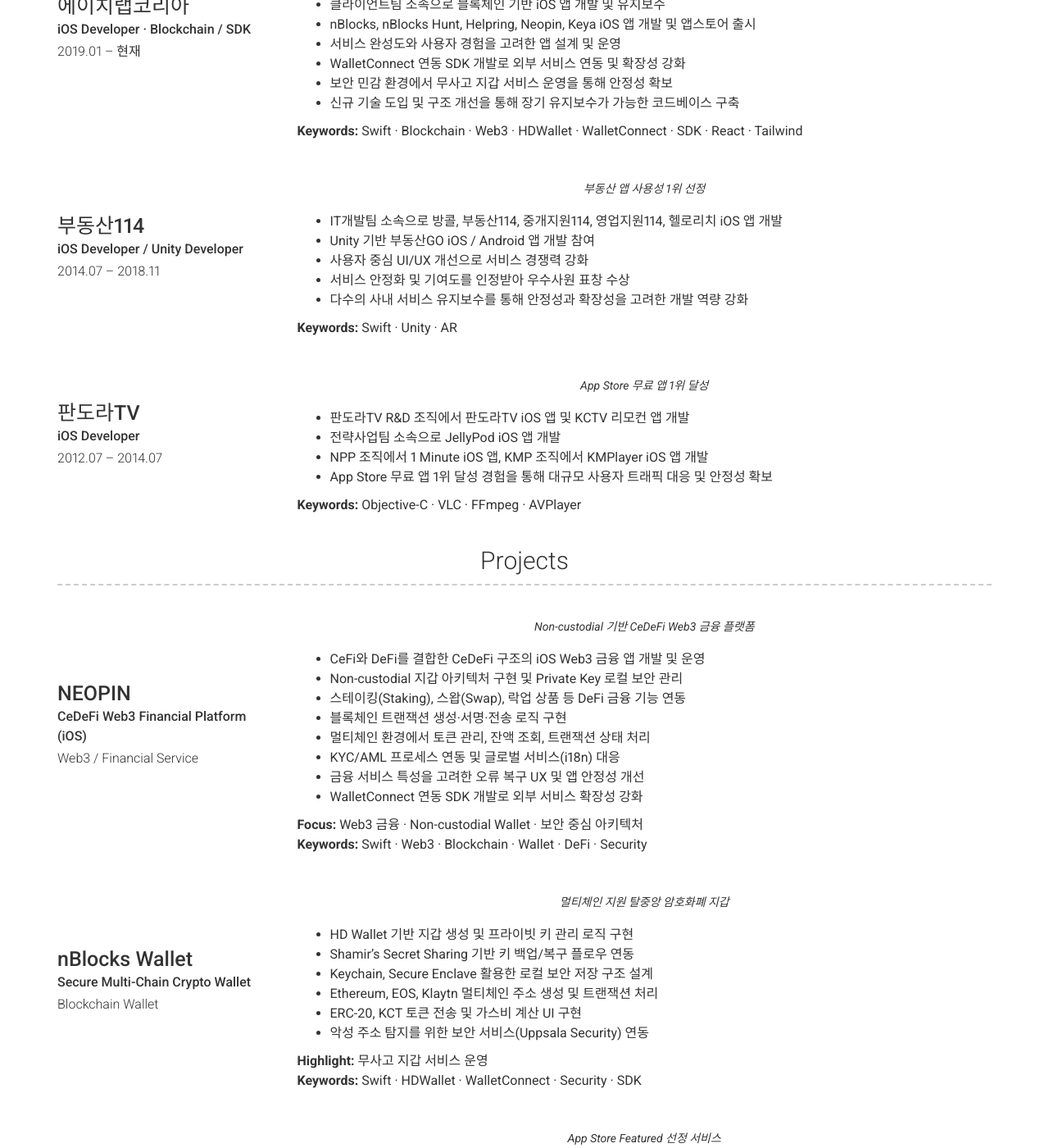
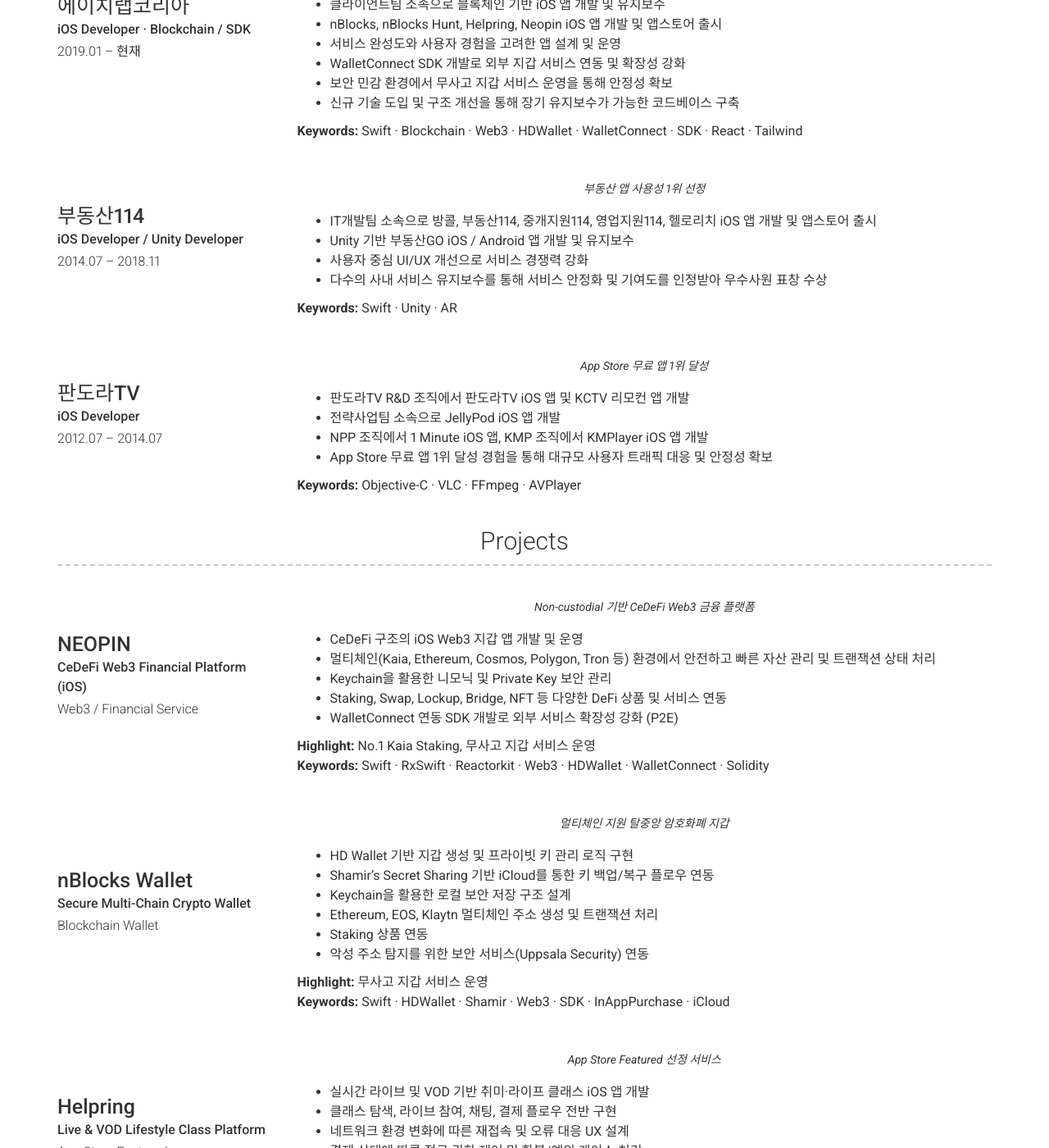
Before and after one commit to toypresent81/toypresent81.github.io, a Jekyll site: the page built from index.md, in a window 1280 px wide and 1400 px high, scrolled down 716 px. Shown: the whole window at 82% size. Built offline with Jekyll 4.4.1, drawn with Linux system fonts in a browser that asks for light colours; nearby versions of some CDN libraries; some of the changed text lies outside the part shown.

Commit message:
Update _config.yml

```diff
--- a/_config.yml
+++ b/_config.yml
@@ -32,11 +32,9 @@ about_content: |
   13년 차 iOS 개발자로서 다양한 프로젝트를 통해
   실무 중심의 iOS 앱 개발 경험을 쌓아왔습니다.
 
-
   혼자 몰입해 무언가를 만들어내는 과정도 좋아하지만,
   개발에 있어서는 팀원들과 함께 기획하고 설계하며
   문제를 해결해 나가는 협업의 가치를 더 높게 생각합니다.
-
 
   변화하는 iOS 생태계 속에서 새로운 기술을 꾸준히 학습하고,
   단순한 학습에 그치지 않고 실제 프로젝트에 적용해
@@ -61,9 +59,9 @@ content:
           *(구 네오위즈파트너스 / 네오플라이 — 사명 변경)*
 
           - 클라이언트팀 소속으로 블록체인 기반 iOS 앱 개발 및 유지보수
-          - nBlocks, nBlocks Hunt, Helpring, Neopin, Keya iOS 앱 개발 및 앱스토어 출시
+          - nBlocks, nBlocks Hunt, Helpring, Neopin iOS 앱 개발 및 앱스토어 출시
           - 서비스 완성도와 사용자 경험을 고려한 앱 설계 및 운영
-          - WalletConnect 연동 SDK 개발로 외부 서비스 연동 및 확장성 강화
+          - WalletConnect SDK 개발로 외부 지갑 서비스 연동 및 확장성 강화
           - 보안 민감 환경에서 무사고 지갑 서비스 운영을 통해 안정성 확보
           - 신규 기술 도입 및 구조 개선을 통해 장기 유지보수가 가능한 코드베이스 구축
 
@@ -76,11 +74,10 @@ content:
         quote: >
           부동산 앱 사용성 1위 선정
         description: |
-          - IT개발팀 소속으로 방콜, 부동산114, 중개지원114, 영업지원114, 헬로리치 iOS 앱 개발
-          - Unity 기반 부동산GO iOS / Android 앱 개발 참여
+          - IT개발팀 소속으로 방콜, 부동산114, 중개지원114, 영업지원114, 헬로리치 iOS 앱 개발 및 앱스토어 출시
+          - Unity 기반 부동산GO iOS / Android 앱 개발 및 유지보수
           - 사용자 중심 UI/UX 개선으로 서비스 경쟁력 강화
-          - 서비스 안정화 및 기여도를 인정받아 우수사원 표창 수상
-          - 다수의 사내 서비스 유지보수를 통해 안정성과 확장성을 고려한 개발 역량 강화
+          - 다수의 사내 서비스 유지보수를 통해 서비스 안정화 및 기여도를 인정받아 우수사원 표창 수상
 
           **Keywords:** Swift · Unity · AR
 
@@ -111,17 +108,14 @@ content:
         quote: >
           Non-custodial 기반 CeDeFi Web3 금융 플랫폼
         description: |
-          - CeFi와 DeFi를 결합한 CeDeFi 구조의 iOS Web3 금융 앱 개발 및 운영
-          - Non-custodial 지갑 아키텍처 구현 및 Private Key 로컬 보안 관리
-          - 스테이킹(Staking), 스왑(Swap), 락업 상품 등 DeFi 금융 기능 연동
-          - 블록체인 트랜잭션 생성·서명·전송 로직 구현
-          - 멀티체인 환경에서 토큰 관리, 잔액 조회, 트랜잭션 상태 처리
-          - KYC/AML 프로세스 연동 및 글로벌 서비스(i18n) 대응
-          - 금융 서비스 특성을 고려한 오류 복구 UX 및 앱 안정성 개선
-          - WalletConnect 연동 SDK 개발로 외부 서비스 확장성 강화
+          - CeDeFi 구조의 iOS Web3 지갑 앱 개발 및 운영
+          - 멀티체인(Kaia, Ethereum, Cosmos, Polygon, Tron 등) 환경에서 안전하고 빠른 자산 관리 및 트랜잭션 상태 처리
+          - Keychain을 활용한 니모닉 및 Private Key 보안 관리
+          - Staking, Swap, Lockup, Bridge, NFT 등 다양한 DeFi 상품 및 서비스 연동
+          - WalletConnect 연동 SDK 개발로 외부 서비스 확장성 강화 (P2E)
 
-          **Focus:** Web3 금융 · Non-custodial Wallet · 보안 중심 아키텍처
-          **Keywords:** Swift · Web3 · Blockchain · Wallet · DeFi · Security
+          **Highlight:** No.1 Kaia Staking, 무사고 지갑 서비스 운영
+          **Keywords:** Swift · RxSwift · Reactorkit · Web3 · HDWallet · WalletConnect · Solidity
 
       - layout: left
         title: nBlocks Wallet
@@ -131,14 +125,14 @@ content:
           멀티체인 지원 탈중앙 암호화폐 지갑
         description: |
           - HD Wallet 기반 지갑 생성 및 프라이빗 키 관리 로직 구현
-          - Shamir’s Secret Sharing 기반 키 백업/복구 플로우 연동
-          - Keychain, Secure Enclave 활용한 로컬 보안 저장 구조 설계
+          - Shamir’s Secret Sharing 기반 iCloud를 통한 키 백업/복구 플로우 연동
+          - Keychain을 활용한 로컬 보안 저장 구조 설계
           - Ethereum, EOS, Klaytn 멀티체인 주소 생성 및 트랜잭션 처리
-          - ERC-20, KCT 토큰 전송 및 가스비 계산 UI 구현
+          - Staking 상품 연동
           - 악성 주소 탐지를 위한 보안 서비스(Uppsala Security) 연동
 
           **Highlight:** 무사고 지갑 서비스 운영
-          **Keywords:** Swift · HDWallet · WalletConnect · Security · SDK
+          **Keywords:** Swift · HDWallet · Shamir · Web3 · SDK · InAppPurchase · iCloud
 
       - layout: left
         title: Helpring
@@ -154,7 +148,7 @@ content:
           - 공통 UI 컴포넌트화 및 앱 안정성 개선
 
           **Highlight:** App Store Featured 선정
-          **Keywords:** Swift · Live Streaming · Payment · UX
+          **Keywords:** Swift · WebSocket · PG연동 · Zoom SDK
 
       - layout: left
         title: 방콜
@@ -169,7 +163,7 @@ content:
           - 사용자 흐름 개선을 통해 부동산 앱 사용성 1위 달성
 
           **Highlight:** 부동산 앱 사용성 1위
-          **Keywords:** Objective-C · Location · Maps · UX
+          **Keywords:** Objective-C · Google Map
 
       - layout: left
         title: KMPlayer (iOS)
@@ -194,11 +188,11 @@ content:
 
       - **nBlocks Hunt**
         위치 기반 AR 블록체인 게임 서비스
-        (ARKit · CoreLocation · MapKit · Blockchain · Gamification)
+        (Unity · SDK · CoreLocation · Blockchain · C# · InApp Purchase)
 
       - **부동산GO**
         AR 기반 주변 건물·토지 정보 제공 부동산 서비스
-        (iOS / Android · Unity · 위치 기반 · AR)
+        (iOS / Android · Unity · 위치 기반 · AR · C#)
 
       - **영업지원114 / 중개지원114**
         부동산 중개 및 영업 현장을 위한 iOS 업무 지원 플랫폼
@@ -206,7 +200,7 @@ content:
 
       - **1 Minute / JellyPod / PandoraTV**
         영상 촬영·편집·재생 및 스트리밍 중심의 미디어 플랫폼
-        (동영상 처리 · 스트리밍 · 미디어 UX)
+        (Live Streming · 동영상 처리 및 다운로드 · InApp Purchase)
 
   - title: Education
     layout: list
```
